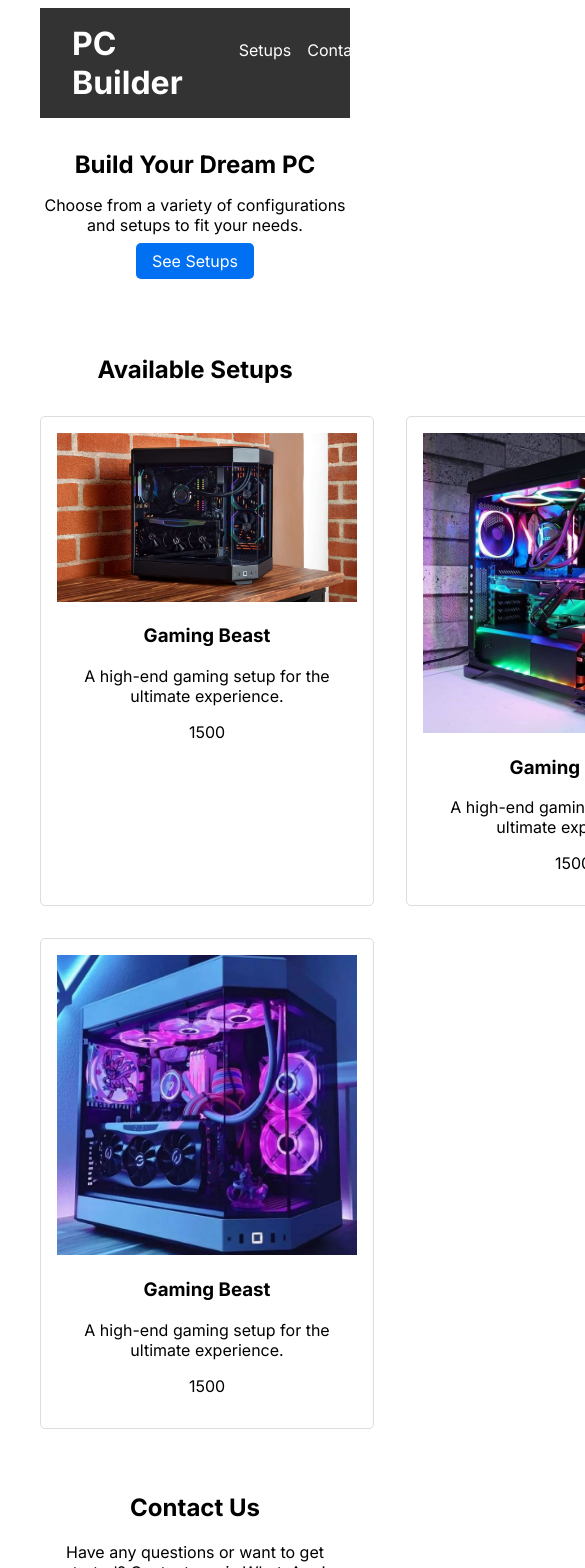
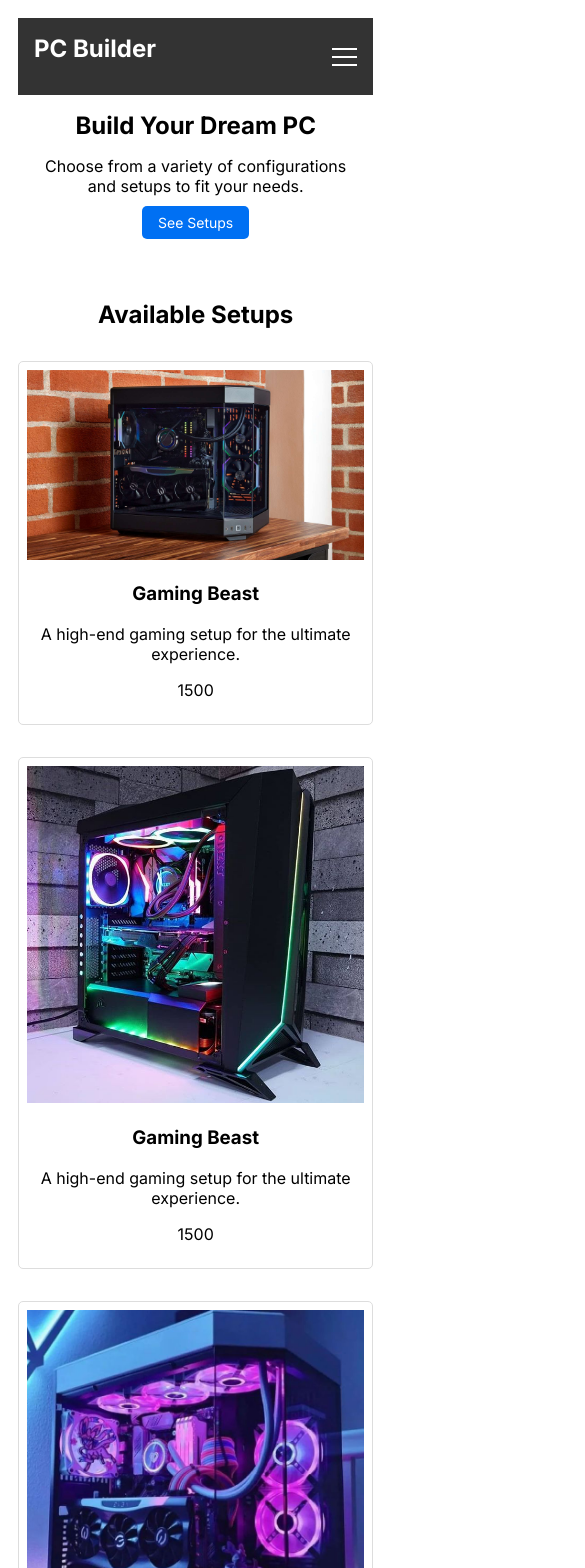
Before and after one commit to atukenov/pc-builder, a Next.js app: page / in a window 390 px wide. Shown: the top 1568 px of the page, 585 px wide, since content can reach past the window. Built offline with nearby package versions, Linux system fonts and the light colour scheme.

Commit message:
Add some mobile css style

```diff
--- a/app/components/Contact/Contact.module.css
+++ b/app/components/Contact/Contact.module.css
@@ -1,12 +1,50 @@
 .contact {
   text-align: center;
   margin: 2rem 0;
+  padding: 0 2rem;
+}
+
+.contact h2 {
+  margin-bottom: 1rem;
+  font-size: 2rem;
+}
+
+.contact p {
+  margin-bottom: 1rem;
+  font-size: 1.25rem;
 }
 
 .contact .whatsapp {
-  padding: 0.5rem 1rem;
+  padding: 0.75rem 1.5rem;
   background-color: #25d366;
   color: white;
   text-decoration: none;
   border-radius: 5px;
+  font-size: 1rem;
+  transition: background-color 0.3s ease;
 }
+
+.contact .whatsapp:hover {
+  background-color: #1ebf57;
+}
+
+/* Responsive styles for mobile */
+@media (max-width: 768px) {
+  .contact {
+    margin: 1rem 0;
+    padding: 0 1rem;
+  }
+
+  .contact h2 {
+    font-size: 1.5rem;
+  }
+
+  .contact p {
+    font-size: 1rem;
+  }
+
+  .contact .whatsapp {
+    font-size: 0.875rem;
+    padding: 0.5rem 1rem;
+  }
+}
--- a/app/components/Header/Header.module.css
+++ b/app/components/Header/Header.module.css
@@ -1,6 +1,9 @@
+/* Header.module.css */
+
 .header {
   display: flex;
   justify-content: space-between;
+  align-items: center;
   padding: 1rem 2rem;
   background-color: #333;
   color: white;
@@ -10,16 +13,110 @@
   margin: 0;
 }
 
-.header nav ul {
+.nav {
+  display: flex;
+}
+
+.nav ul {
   display: flex;
   list-style: none;
+  margin: 0;
+  padding: 0;
 }
 
-.header nav ul li {
+.nav ul li {
   margin-left: 1rem;
 }
 
-.header nav ul li a {
+.nav ul li a {
   color: white;
   text-decoration: none;
 }
+
+/* Hamburger menu button */
+.hamburger {
+  display: none;
+  background: none;
+  border: none;
+  cursor: pointer;
+  padding: 0;
+}
+
+.hamburgerIcon {
+  display: block;
+  width: 25px;
+  height: 2px;
+  background-color: white;
+  position: relative;
+  transition: transform 0.3s ease;
+}
+
+.hamburgerIcon::before,
+.hamburgerIcon::after {
+  content: "";
+  display: block;
+  width: 25px;
+  height: 2px;
+  background-color: white;
+  position: absolute;
+  left: 0;
+  transition: transform 0.3s ease;
+}
+
+.hamburgerIcon::before {
+  top: -8px;
+}
+
+.hamburgerIcon::after {
+  top: 8px;
+}
+
+.hamburger.open .hamburgerIcon {
+  transform: rotate(45deg);
+}
+
+.hamburger.open .hamburgerIcon::before {
+  transform: rotate(-90deg) translateX(-8px);
+}
+
+.hamburger.open .hamburgerIcon::after {
+  transform: rotate(-90deg) translateX(8px);
+}
+
+@media (max-width: 768px) {
+  .header {
+    display: flex;
+    align-items: center;
+    justify-content: space-between;
+    padding: 1rem;
+  }
+
+  .header h1 {
+    margin-bottom: 1rem;
+    font-size: 1.5rem;
+  }
+
+  .nav {
+    display: none;
+  }
+
+  .nav.open {
+    display: block;
+  }
+
+  .nav ul {
+    flex-direction: column;
+  }
+
+  .nav ul li {
+    margin: 0.5rem 0;
+  }
+
+  .nav ul li a {
+    font-size: 1rem;
+  }
+
+  .hamburger {
+    display: block;
+  }
+}
--- a/app/components/Header/Header.tsx
+++ b/app/components/Header/Header.tsx
@@ -1,10 +1,18 @@
+"use client";
+import React, { useState } from "react";
 import styles from "./Header.module.css";
 
 const Header: React.FC = () => {
+  const [isMobileMenuOpen, setIsMobileMenuOpen] = useState(false);
+
+  const toggleMobileMenu = () => {
+    setIsMobileMenuOpen(!isMobileMenuOpen);
+  };
+
   return (
     <header className={styles.header}>
       <h1>PC Builder</h1>
-      <nav>
+      <nav className={`${styles.nav} ${isMobileMenuOpen ? styles.open : ""}`}>
         <ul>
           <li>
             <a href="#setups">Setups</a>
@@ -14,6 +22,12 @@ const Header: React.FC = () => {
           </li>
         </ul>
       </nav>
+      <button
+        className={`${styles.hamburger} ${isMobileMenuOpen ? styles.open : ""}`}
+        onClick={toggleMobileMenu}
+      >
+        <span className={styles.hamburgerIcon}></span>
+      </button>
     </header>
   );
 };
--- a/app/components/Hero/Hero.module.css
+++ b/app/components/Hero/Hero.module.css
@@ -1,14 +1,17 @@
 .hero {
   text-align: center;
   margin: 2rem 0;
+  padding: 0 2rem;
 }
 
 .hero h2 {
   margin: 0.5rem 0;
+  font-size: 2rem;
 }
 
 .hero p {
   margin: 1rem 0;
+  font-size: 1.25rem;
 }
 
 .hero .cta {
@@ -17,4 +20,31 @@
   color: white;
   text-decoration: none;
   border-radius: 5px;
+  font-size: 1rem;
+  transition: background-color 0.3s ease;
 }
+
+.hero .cta:hover {
+  background-color: #005bb5;
+}
+
+/* Responsive styles for mobile */
+@media (max-width: 768px) {
+  .hero {
+    margin: 1rem 0;
+    padding: 0 1rem;
+  }
+
+  .hero h2 {
+    font-size: 1.5rem;
+  }
+
+  .hero p {
+    font-size: 1rem;
+  }
+
+  .hero .cta {
+    font-size: 0.875rem;
+    padding: 0.5rem 1rem;
+  }
+}
--- a/app/components/Setups/Setups.module.css
+++ b/app/components/Setups/Setups.module.css
@@ -22,5 +22,31 @@
 
 .card img {
   max-width: 300px;
-  min-width: 300px;
+  height: auto;
 }
+
+/* Responsive styles for mobile */
+@media (max-width: 768px) {
+  .setups .grid {
+    grid-template-columns: repeat(2, 1fr);
+  }
+}
+
+@media (max-width: 480px) {
+  .setups .grid {
+    grid-template-columns: 1fr;
+  }
+
+  .setups h2 {
+    font-size: 1.5rem;
+  }
+
+  .setups .card {
+    padding: 0.5rem;
+  }
+
+  .card img {
+    max-width: 100%;
+    height: auto;
+  }
+}
--- a/app/page.module.css
+++ b/app/page.module.css
@@ -11,3 +11,10 @@
   justify-content: center;
   align-items: center;
 }
+
+@media (max-width: 768px) {
+  .container {
+    width: 95%;
+    padding: 10px;
+  }
+}
```
Also changed, not shown: app/build/page.module.css, app/build/page.tsx.
